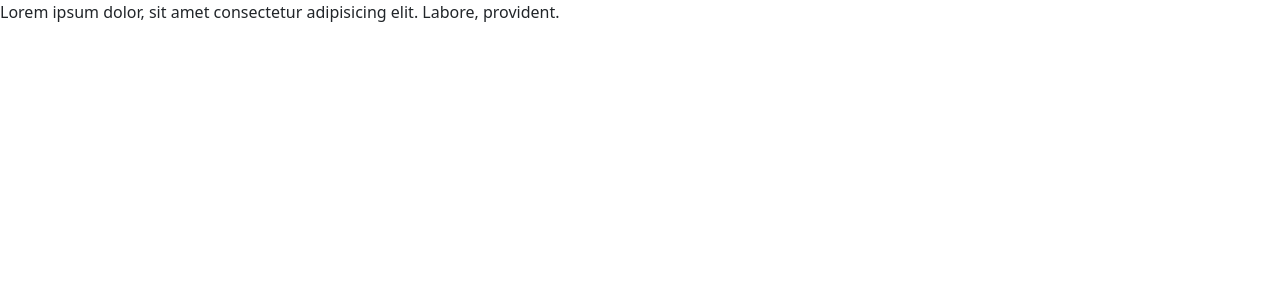
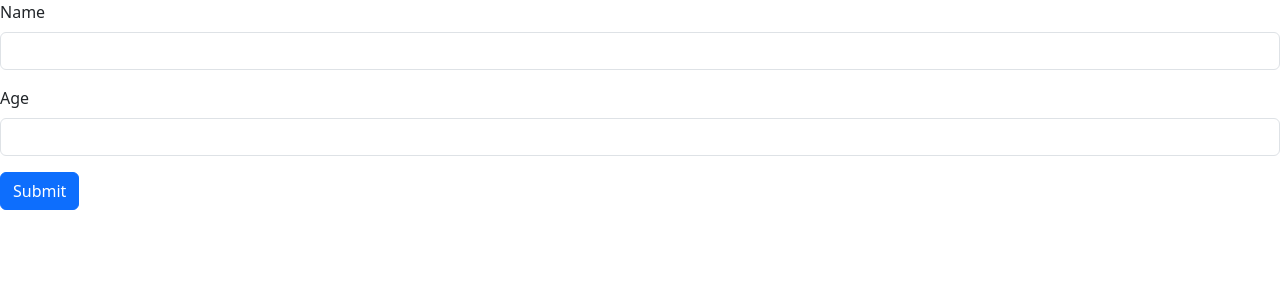
Before and after one commit to R-S-A-N-J-A-Y/MovieHub, a React (Vite) app: page / in a window 1280 px wide. Shown: the top 300 px of the page. Built offline with nearby package versions, Linux system fonts and the light colour scheme.

Commit message:
Practise: Updating an form with useRef hook

```diff
--- a/package.json
+++ b/package.json
@@ -14,6 +14,7 @@
     "immer": "^10.1.1",
     "react": "^18.3.1",
     "react-dom": "^18.3.1",
+    "react-hook-form": "^7.53.1",
     "react-icons": "^5.3.0"
   },
   "devDependencies": {
--- a/src/App.tsx
+++ b/src/App.tsx
@@ -1,10 +1,8 @@
-import ExpandText from "./components/ExpandText";
+import Form from "./components/Form";
 
 function App() {
   return (
-    <ExpandText>
-      Lorem ipsum dolor, sit amet consectetur adipisicing elit. Labore, provident.
-    </ExpandText>
+    <Form />
   );
 }
 
--- /dev/null
+++ b/src/components/Form.tsx
@@ -0,0 +1,36 @@
+import { FormEvent, useRef } from "react";
+
+const Form = () => {
+
+    const nameRef = useRef<HTMLInputElement>(null);
+    const ageRef = useRef<HTMLInputElement>(null);
+
+    const person = {name: '', age: 0};
+
+    const handleSubmit = (event: FormEvent) => {
+        event.preventDefault();
+        if (nameRef.current !== null)
+            person.name = nameRef.current.value;
+        if (ageRef.current !== null)
+            person.age = parseInt(ageRef.current.value);
+        console.log(person);
+    }
+
+    return (
+        <form onSubmit={handleSubmit}>
+        <div className="mb-3">
+            <label htmlFor="nane" className="form-label">Name</label>
+            <input ref={nameRef} id="name" type="text" className="form-control" />
+        </div>
+
+        <div className="mb-3">
+            <label htmlFor="age" className="form-label">Age</label>
+            <input ref={ageRef} id="age" type="number" className="form-control" />
+        </div>
+
+        <button type="submit" className="btn btn-primary">Submit</button>
+        </form>
+    );
+};
+
+export default Form;
--- a/src/main.tsx
+++ b/src/main.tsx
@@ -6,5 +6,5 @@
 createRoot(document.getElementById('root')!).render(
   <StrictMode>
     <App />
-  </StrictMode>,
+  </StrictMode>
 )
```
Also changed, not shown: 1 other file (tests, documents, lock files or other folders).
